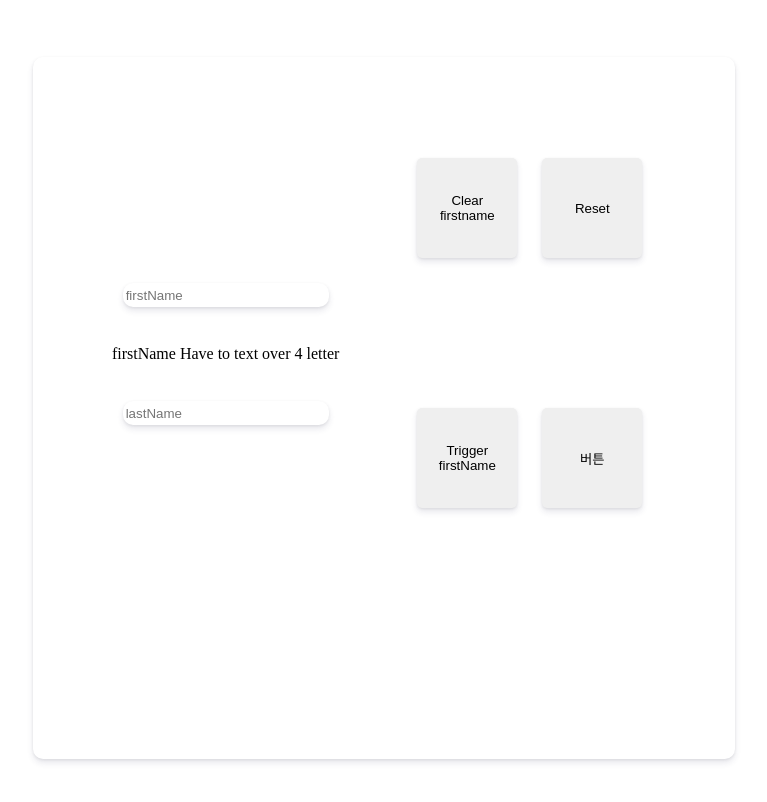
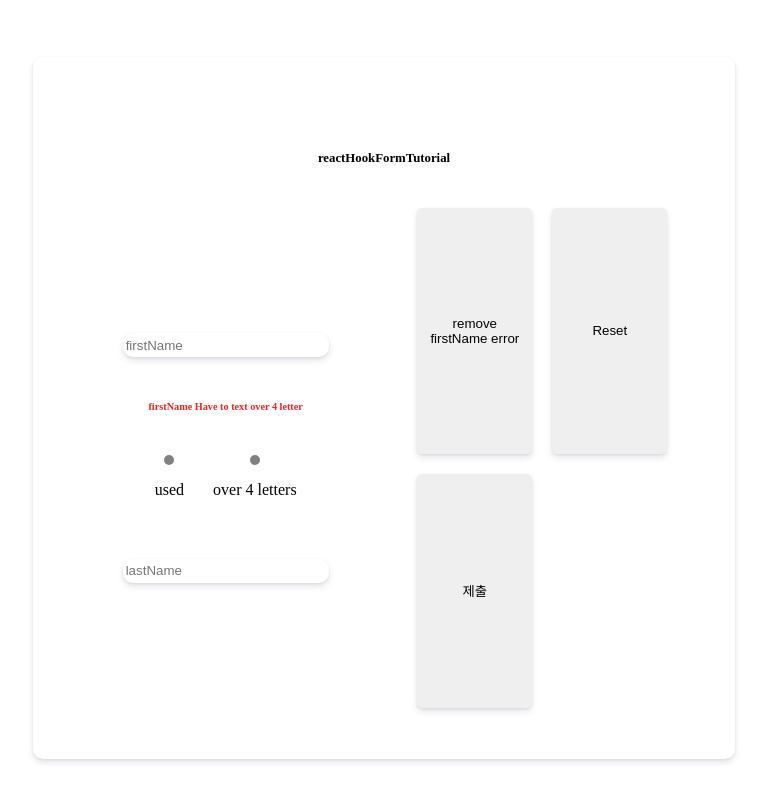
Before and after one commit to brokenPot/reacthookform_with_ts, a React (Vite) app: page / in a window 1280 px wide. Shown: the top 802 px of the page, without its empty margins (256-1023 px from the left). Built offline with nearby package versions, Linux system fonts and the light colour scheme.

Commit message:
Form1 정리 및 ui 작업 종료

```diff
--- a/src/App.tsx
+++ b/src/App.tsx
@@ -1,7 +1,9 @@
-import styled from "styled-components";
+// import styled from "styled-components";
 
 
-import Form1 from "./forms/Form1.tsx";
+// import Form1 from "./forms/Form1.tsx";
+// import FormContext1 from "./forms/FormContext1.tsx";
+import Router from "./Router.tsx";
 // import Form2 from "./forms/Form2.tsx";
 // import Form3 from "./forms/Form3.tsx";
 // import Form4 from "./forms/Form4.tsx";
@@ -10,8 +12,7 @@ import Form1 from "./forms/Form1.tsx";
 function App() {
   return (
     <>
-        <Form1/>
-        <Space/>
+        <Router />
         {/*<Form2/>*/}
         {/*<Space/>*/}
         {/*<Form3/>*/}
@@ -23,8 +24,8 @@ function App() {
   )
 }
 
-const Space = styled.div`
-    margin-bottom: 20px;
-`
+// const Space = styled.div`
+//     margin-bottom: 20px;
+// `
 
 export default App
--- /dev/null
+++ b/src/Router.tsx
@@ -0,0 +1,14 @@
+import { BrowserRouter, Routes, Route } from 'react-router-dom'
+import Form1 from "./forms/Form1.tsx";
+import FormContext1 from "./forms/FormContext1.tsx";
+
+export default function  Router  () {
+    return (
+        <BrowserRouter>
+            <Routes>
+                <Route path="/" element={<Form1 />} />
+                <Route path="/formcontext" element={<FormContext1 />} />
+            </Routes>
+        </BrowserRouter>
+    );
+}
--- a/src/comps/Comps.tsx
+++ b/src/comps/Comps.tsx
@@ -1,14 +1,63 @@
 import styled from "styled-components";
 export const CustomForm = styled.form`
     display: flex;
-    justify-content: space-evenly;
-    align-items: center;
+    flex-direction: column;
+    justify-content: center;
     width: 700px;
     height: 700px;
     border: 1px solid transparent;
     border-radius: 10px;
     box-shadow: 0 4px 6px rgba(50, 50, 93, 0.11), 0 1px 3px rgba(0, 0, 0, 0.08);
 `
+
+export const LightBulbsWrapper = styled.div`
+    width: 200px;
+    display: flex;
+    justify-content: space-evenly;
+`
+
+export const LightBulbAndSubWrapper = styled.div`
+    display: flex;
+    flex-direction: column;
+    justify-content: center;
+    align-items: center;
+`
+
+
+export const CustomAlertText = styled.div`
+    display: flex;
+    justify-content: center;
+    font-size: 0.8vw;
+    color: #f12323;
+    font-weight: bolder;
+`
+
+interface LightBulbProps {
+    $ok:string
+}
+
+export const LightBulb = styled.div<LightBulbProps>`
+    border-radius: 100%;
+    width: 10px;
+    height: 10px;
+    background-color: ${(props) => (props.$ok === 'true' ? 'green' : 'gray')};
+`
+
+export const Title = styled.div`
+    display: flex;
+    justify-content: center;
+    align-items: center;
+    height: 100px;
+    font-size: 1vw;
+    font-weight: bold;
+`
+
+export const FormLower = styled.div`
+    display: flex;
+    justify-content: space-evenly;
+    align-items: center;
+`
+
 
 export const InputsBox = styled.div`
     display: flex;
@@ -29,15 +78,21 @@ export const CustomInput = styled.input`
 
 export const BtnsBox = styled.div`
     display: grid;
+    grid-gap: 20px;
     grid-template-columns: 1fr 1fr;
     width: 250px;
     height:500px;
+
 `
 
 export const CustomBtn = styled.button`
-    width: 100px;
-    height: 100px;
     border: 1px solid transparent;
+    &:hover {
+        background-color: #5067a4;
+        color: white;
+        transition: 0.7s;
+    }
+
     border-radius: 5px;
     box-shadow: 0 4px 6px rgba(50, 50, 93, 0.11), 0 1px 3px rgba(0, 0, 0, 0.08);
 `
--- a/src/forms/Form1.tsx
+++ b/src/forms/Form1.tsx
@@ -1,6 +1,15 @@
 import { useForm } from "react-hook-form"
 import {useEffect} from "react";
-import {BtnsBox, CustomBtn, CustomForm, CustomInput, InputsBox} from "../comps/Comps.tsx";
+import {
+    BtnsBox,
+    CustomAlertText,
+    CustomBtn,
+    CustomForm,
+    CustomInput,
+    FormLower,
+    InputsBox, LightBulb, LightBulbAndSubWrapper, LightBulbsWrapper,
+    Title
+} from "../comps/Comps.tsx";
 
 type FormInputs = {
     firstName: string
@@ -12,13 +21,12 @@ export default function Form1() {
     const {
         register,
         handleSubmit,
-        setError, // 2
-        clearErrors,// 3
-        setValue,// 4
-        setFocus,// 5
-        getValues,// 6
-        getFieldState,// 7
-        trigger,// 8 잘 모르겠다
+        setError, // 특정 인풋에 에러를 할당시키는 상태 함수
+        clearErrors,// 에러 상태 함수
+        setValue,// 특정 인풋에 값을 설정한다.
+        setFocus,// 특정 인풋에 Focus 가 생기게끔 만들 수 있다.
+        getValues,// 특정 키를 가져오면 string, 여러개를 가져오면 특정 키의 값을 배열로 받을수 있다.
+        getFieldState,// 각 인풋의 상태(에러 여부, 유효 여부, 입력 여부, 포커스 이벤트 여부 등)
         resetField, // 각 필드를 비워준다. 인풋에 보이는것 뿐만 아닌 각 필드들의 값 자체를 지워준다.
         formState: { isDirty, isValid,errors },
     } = useForm<FormInputs>({
@@ -30,15 +38,13 @@ export default function Form1() {
     })
 
     useEffect(() => {
-
         setError("firstName", {
             type: "manual",
             message: "firstName Have to text over 4 letter ",
         })
     }, [setError])
 
-
-    const handleClick = () => {
+    const handleResetBtn = () => {
         resetField("firstName")
         resetField("lastName")
         setValue('firstName', 'John');
@@ -48,11 +54,13 @@ export default function Form1() {
 
     const onSubmit = (data: FormInputs) => {
         setFocus('firstName')
+        const singleValue = getValues("lastName")
         const multipleValues = getValues(["firstName", "lastName"])
-        const fn = getFieldState ( "firstName" ) // 각 인풋의 상태(에러 여부, 유효 여부, 입력 여부, 포커스 이벤트 여부 등)
+        const fn = getFieldState ( "firstName" )
         const ln = getFieldState ( "lastName" )
         console.log(fn)
         console.log(ln)
+        console.log(singleValue) // 'Doe'
         console.log(multipleValues) // ['John', 'Doe']
         console.log(data) // {firstName: 'John', lastName: 'Doe'}
     }
@@ -60,31 +68,34 @@ export default function Form1() {
 
     return (
         <CustomForm onSubmit={handleSubmit(onSubmit)}>
+            <Title>reactHookFormTutorial</Title>
+            <FormLower>
                 <InputsBox>
                     <CustomInput {...register("firstName", {required: true, minLength: 4})} placeholder={'firstName'}/>
-                {errors.firstName && <p>{errors.firstName.message}</p>}
+                    {errors.firstName && <CustomAlertText>{errors.firstName.message}</CustomAlertText>}
+                    <LightBulbsWrapper>
+                        <LightBulbAndSubWrapper>
+                            <LightBulb $ok={isDirty ? 'true' : 'false'} />
+                            <p>used</p>
+                        </LightBulbAndSubWrapper>
+                        <LightBulbAndSubWrapper>
+                            <LightBulb $ok={isValid ? 'true' : 'false'} />
+                            <p>over 4 letters</p>
+                        </LightBulbAndSubWrapper>
+                    </LightBulbsWrapper>
                     <CustomInput {...register("lastName")} placeholder={'lastName'}/>
-                <p>{isDirty && "dirty"}</p>
-                <p>{isValid && "valid"}</p>
                 </InputsBox>
                 <BtnsBox>
                     <CustomBtn type="button" onClick={() => clearErrors("firstName")}>
-                    Clear firstname
+                        remove firstName error
                     </CustomBtn>
-                <CustomBtn type="button" onClick={handleClick}>
+                    <CustomBtn type="button" onClick={handleResetBtn}>
                         Reset
                     </CustomBtn>
-                <CustomBtn
-                    type="button"
-                    onClick={() => {
-                        trigger("firstName")
-                    }}
-                >
-                    Trigger firstName
-                </CustomBtn>
-                <CustomBtn type="submit">버튼</CustomBtn>
+                    <CustomBtn type="submit">제출</CustomBtn>
+                </BtnsBox>
+            </FormLower>
 
-            </BtnsBox>
         </CustomForm>
     )
 }
--- /dev/null
+++ b/src/forms/FormContext1.tsx
@@ -0,0 +1,25 @@
+import { useForm, FormProvider, useFormContext } from "react-hook-form"
+
+
+export default function FormContext1() {
+    const methods = useForm()
+
+    const onSubmit = (data:any) => console.log(data)
+
+    return (
+        <FormProvider {...methods}>
+            <form onSubmit={methods.handleSubmit(onSubmit)}>
+                <NestedInput />
+                <input type="submit" />
+            </form>
+        </FormProvider>
+    )
+}
+
+
+function NestedInput() {
+    const { register } = useFormContext() // retrieve all hook methods
+
+
+    return <input {...register("test")} />
+}
```
Lines whose indentation alone changed are shown as unchanged.
